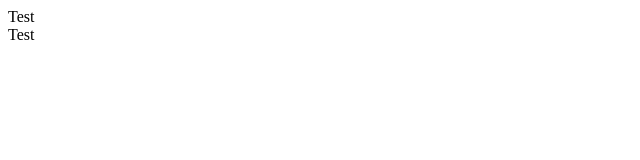
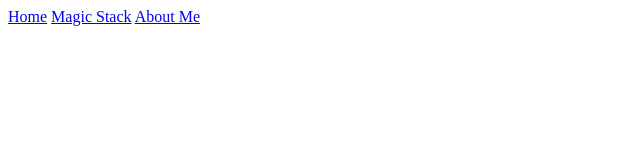
Before and after one commit to Jerke-Volckaert/Jerke-Volckaert.github.io, a plain HTML site: page index.html in a window 1280 px wide. Shown: the whole page, without its empty margins (0-640 px from the left). Drawn offline with Linux system fonts and the light colour scheme.

Commit message:
added links to pages to build

```diff
--- a/index.html
+++ b/index.html
@@ -11,8 +11,10 @@
 <body>
     <aside>
         <nav>
-            Test
+            <a href="#">Home</a>
+            <a href="#">Magic Stack</a>
+            <a href="#">About Me</a>
         </nav>
     </aside>
-    Test
 </body>
+</html>
```
